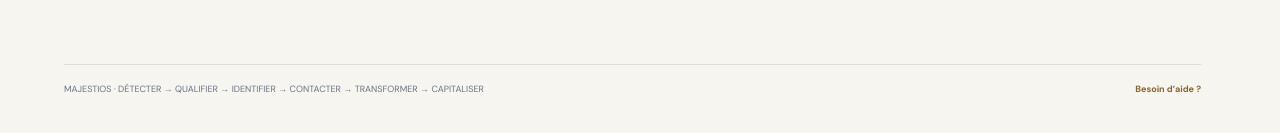
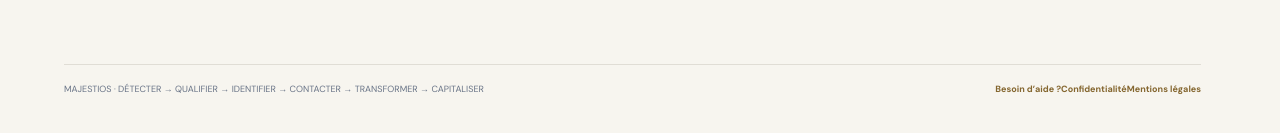
Before and after one commit to Chexpeer/Majestios, a Next.js app: page /reseaux in a window 1280 px wide. Shown: the part 2495-2628 px from the top of the page. Built offline with nearby package versions, Linux system fonts and the light colour scheme.

Commit message:
fix: rendre les liens légaux accessibles depuis les pages annexes

```diff
--- a/src/components/site-hub.tsx
+++ b/src/components/site-hub.tsx
@@ -219,7 +219,7 @@ export default function SiteHub({ pathname, title, intro, eyebrow = "EXPLORER MA
       {!editorial && children.length === 0 ? <section className="content-panel"><span className="eyebrow">INFORMATIONS DE SERVICE</span><h2>Une démarche documentée et vérifiable</h2><p>Les informations et fonctionnalités seront présentées selon leur disponibilité réelle. Les annonces doivent renvoyer à une source identifiable ; les fonctions en préparation ne doivent pas être confondues avec un service déjà ouvert.</p></section> : null}
       <ResourceCards scope={resourceScope} />
       <section className="related-section"><div><span className="eyebrow">POUR ALLER PLUS LOIN</span><h2>Rubriques associées</h2></div><div className="related-links">{related.map((item) => <Link href={item.href} key={item.href}>{item.label}<span>↗</span></Link>)}</div></section>
-      <footer className="page-footer"><span>MAJESTIOS · DÉTECTER → QUALIFIER → IDENTIFIER → CONTACTER → TRANSFORMER → CAPITALISER</span><Link href="/comprendre/faq">Besoin d’aide ?</Link></footer>
+      <footer className="page-footer"><span>MAJESTIOS · DÉTECTER → QUALIFIER → IDENTIFIER → CONTACTER → TRANSFORMER → CAPITALISER</span><nav aria-label="Liens de pied de page"><Link href="/comprendre/faq">Besoin d’aide ?</Link><Link href="/confidentialite">Confidentialité</Link><Link href="/mentions-legales">Mentions légales</Link></nav></footer>
     </div>
   </main>;
 }
```
